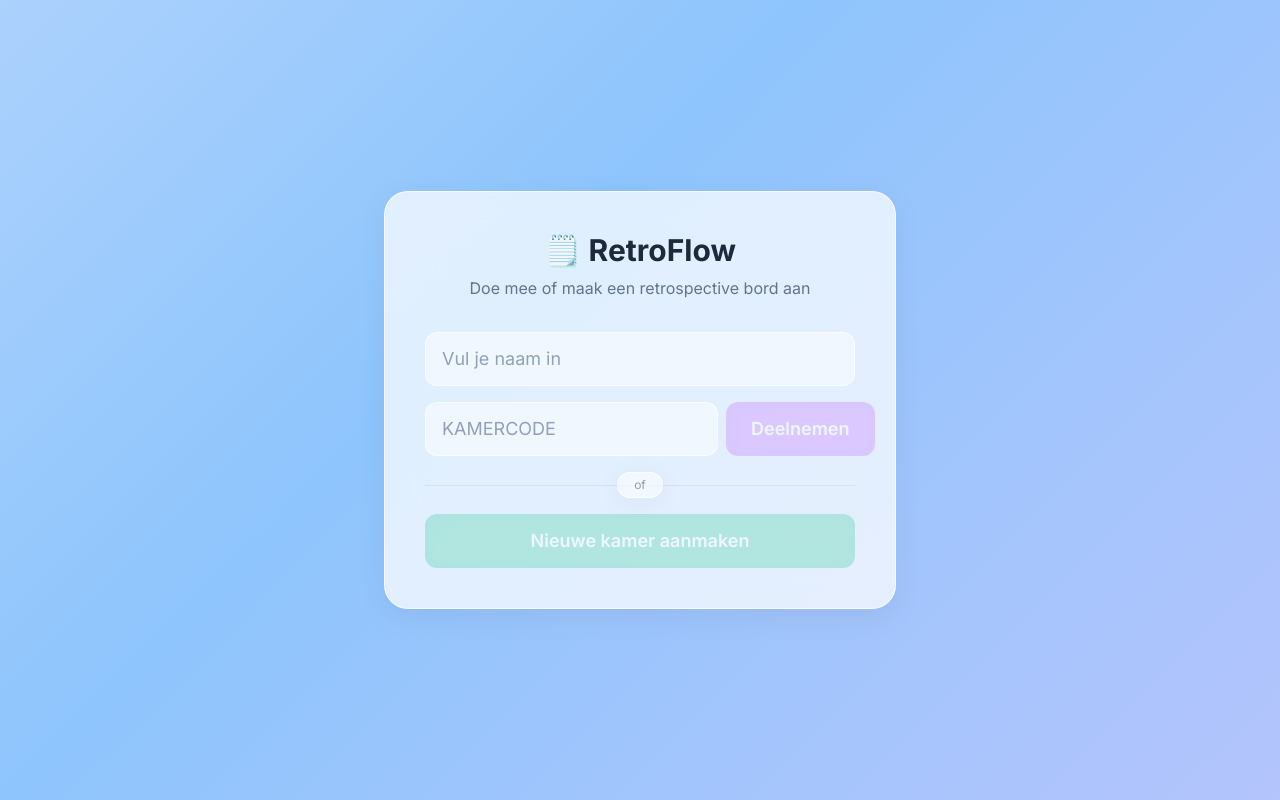
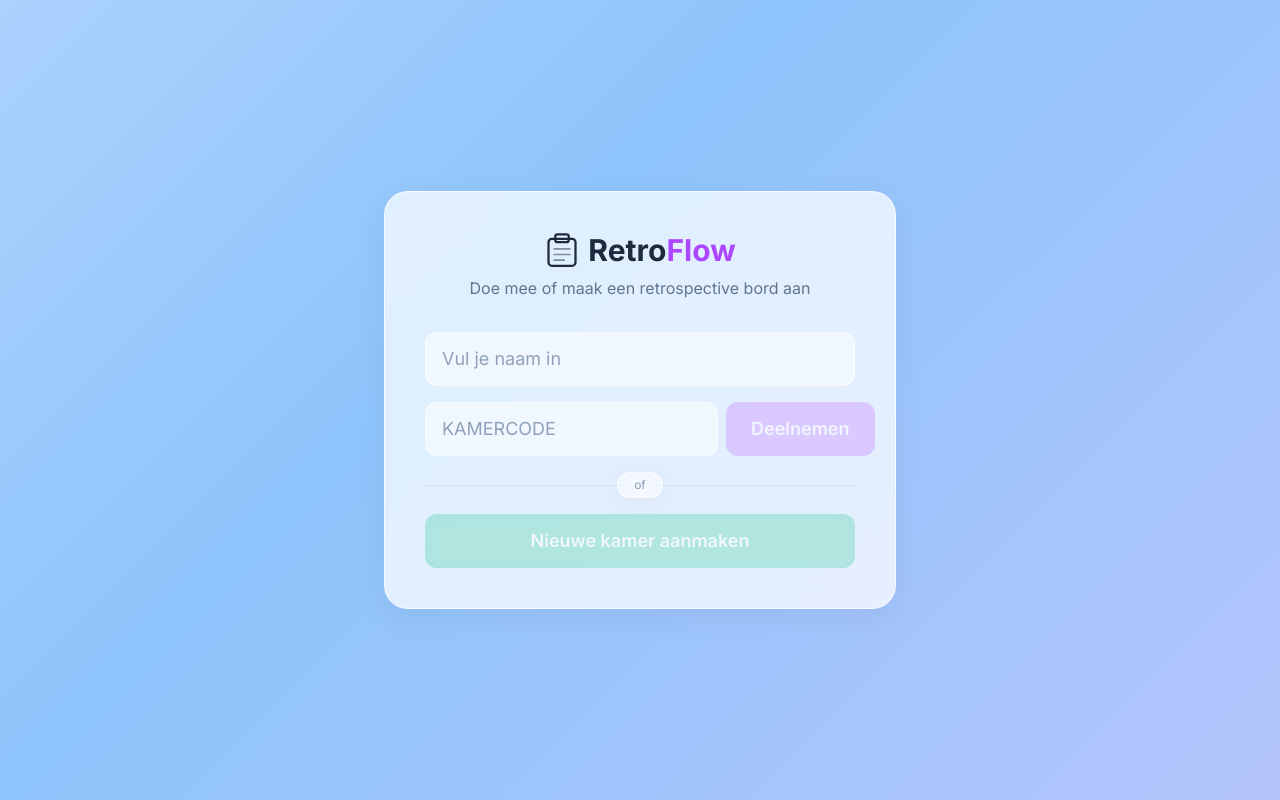
Before and after one commit to Iyan-K/retro-flow, an Angular app: page / in a window 1280 px wide. Built offline with nearby package versions, Linux system fonts and the light colour scheme.

Commit message:
feat: replace emoji header with SVG clipboard icon logo
Agent-Logs-Url: https://github.com/Iyan-K/retro-flow/sessions/6fdc0c9d-7d5c-4b95-b25a-e4a89ff7ba36

Co-authored-by: Iyan-K <162287570+Iyan-K@users.noreply.github.com>

```diff
--- a/src/app/components/auth/auth.html
+++ b/src/app/components/auth/auth.html
@@ -1,6 +1,15 @@
 <div class="flex items-center justify-center min-h-screen bg-animated-gradient">
   <div class="glass-light rounded-3xl shadow-2xl p-10 max-w-lg w-full text-center">
-    <h1 class="text-3xl font-bold text-slate-800 mb-2">🗒️ RetroFlow</h1>
+    <div class="flex items-center justify-center gap-2 mb-2">
+      <svg class="w-9 h-9 text-slate-800 shrink-0" viewBox="0 0 32 32" fill="none" xmlns="http://www.w3.org/2000/svg" aria-hidden="true">
+        <rect x="4" y="6" width="24" height="24" rx="3" stroke="currentColor" stroke-width="2"/>
+        <rect x="10" y="2" width="12" height="7" rx="2" stroke="currentColor" stroke-width="2"/>
+        <line x1="9" y1="15" x2="23" y2="15" stroke="currentColor" stroke-width="1.5" stroke-linecap="round" opacity="0.5"/>
+        <line x1="9" y1="20" x2="23" y2="20" stroke="currentColor" stroke-width="1.5" stroke-linecap="round" opacity="0.5"/>
+        <line x1="9" y1="25" x2="18" y2="25" stroke="currentColor" stroke-width="1.5" stroke-linecap="round" opacity="0.5"/>
+      </svg>
+      <h1 class="text-3xl font-bold text-slate-800">Retro<span class="text-purple-500">Flow</span></h1>
+    </div>
     <p class="text-slate-500 mb-8">Doe mee of maak een retrospective bord aan</p>
 
     <div class="space-y-4">
--- a/src/app/components/board/board.html
+++ b/src/app/components/board/board.html
@@ -1,6 +1,15 @@
 <div class="min-h-screen bg-animated-gradient">
   <header class="relative z-[70] glass border-t-0 border-x-0 py-4 px-6 flex items-center justify-between">
-    <h1 class="text-2xl font-bold text-slate-800">🗒️ RetroFlow</h1>
+    <div class="flex items-center gap-2">
+      <svg class="w-7 h-7 text-slate-800 shrink-0" viewBox="0 0 32 32" fill="none" xmlns="http://www.w3.org/2000/svg" aria-hidden="true">
+        <rect x="4" y="6" width="24" height="24" rx="3" stroke="currentColor" stroke-width="2"/>
+        <rect x="10" y="2" width="12" height="7" rx="2" stroke="currentColor" stroke-width="2"/>
+        <line x1="9" y1="15" x2="23" y2="15" stroke="currentColor" stroke-width="1.5" stroke-linecap="round" opacity="0.5"/>
+        <line x1="9" y1="20" x2="23" y2="20" stroke="currentColor" stroke-width="1.5" stroke-linecap="round" opacity="0.5"/>
+        <line x1="9" y1="25" x2="18" y2="25" stroke="currentColor" stroke-width="1.5" stroke-linecap="round" opacity="0.5"/>
+      </svg>
+      <h1 class="text-2xl font-bold text-slate-800">Retro<span class="text-purple-500">Flow</span></h1>
+    </div>
     <div class="flex items-center gap-4">
       <span class="glass rounded-lg px-3 py-1 text-sm font-mono font-bold text-purple-600">
         Kamer: {{ roomCode() }}
```
